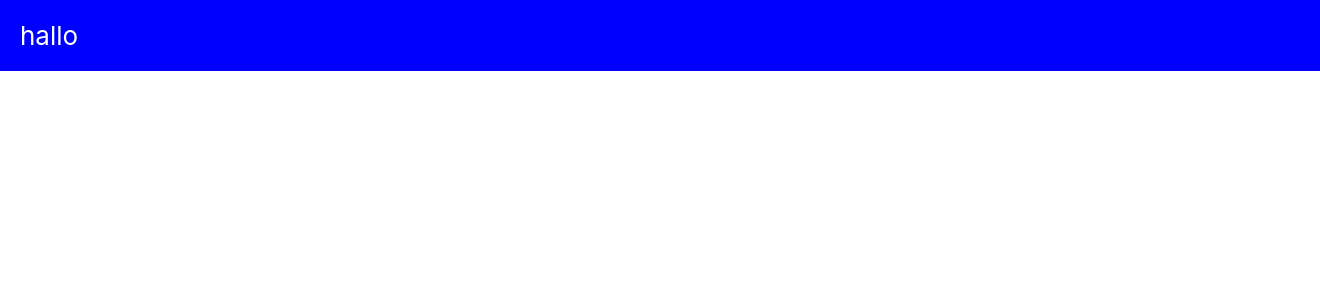
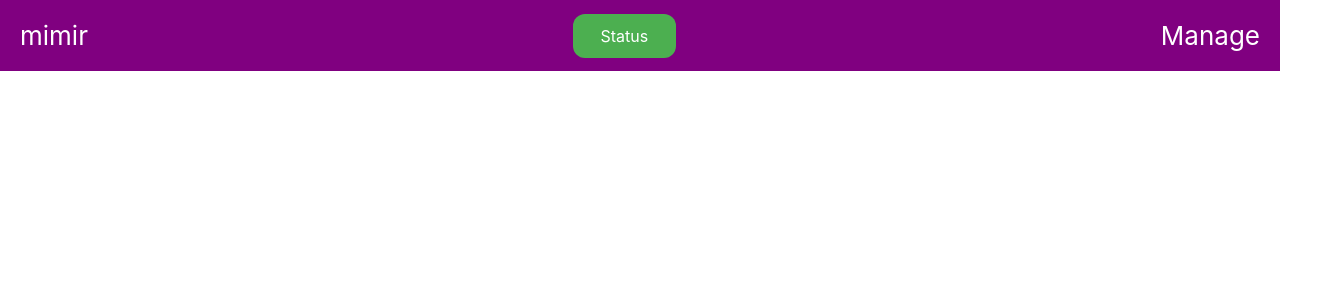
Before and after one commit to damianfrizzi/mas-mimir, a React (Create React App) app in the folder mimir/: page / in a window 1280 px wide. Shown: the top 300 px of the page, 1320 px wide, since content can reach past the window. Built offline with nearby package versions, Linux system fonts and the light colour scheme.

Commit message:
some more styled components

```diff
--- a/mimir/src/Navbar.tsx
+++ b/mimir/src/Navbar.tsx
@@ -2,16 +2,41 @@ import styled from 'styled-components/macro'
 
 export const Navbar = () => {
     return (
-        <MyNav>hallo</MyNav>
-
+        <MyNav fancy>
+            <NavTitle>mimir</NavTitle>
+            <StatusPill>Status</StatusPill>
+            <NavTitle>Manage</NavTitle>
+        </MyNav>
     );
 }
 
-const MyNav = styled.nav`
+interface NavbarProps { fancy?: Boolean }
+
+const MyNav = styled.nav<NavbarProps>`
     top: 0;
     width: 100%;
+    background-color: ${p => p.fancy ? 'purple' : 'darkgreen'};
+    display: flex;
+    justify-content: space-between;
+    align-items: center;
+`
+
+const NavTitle = styled.div`
     padding: 20px;
-    background-color: blue;
     font-size: calc(10px + 2vmin);
     color: white;
 `
+
+const StatusPill = styled.div`
+    background-color: #4CAF50;
+    border: none;
+    border-radius: 12px;
+    color: white;
+    padding: 12px 28px;
+    text-align: center;
+    text-decoration: none;
+`
+
+const ManageLink = styled.div`
+
+`
```
